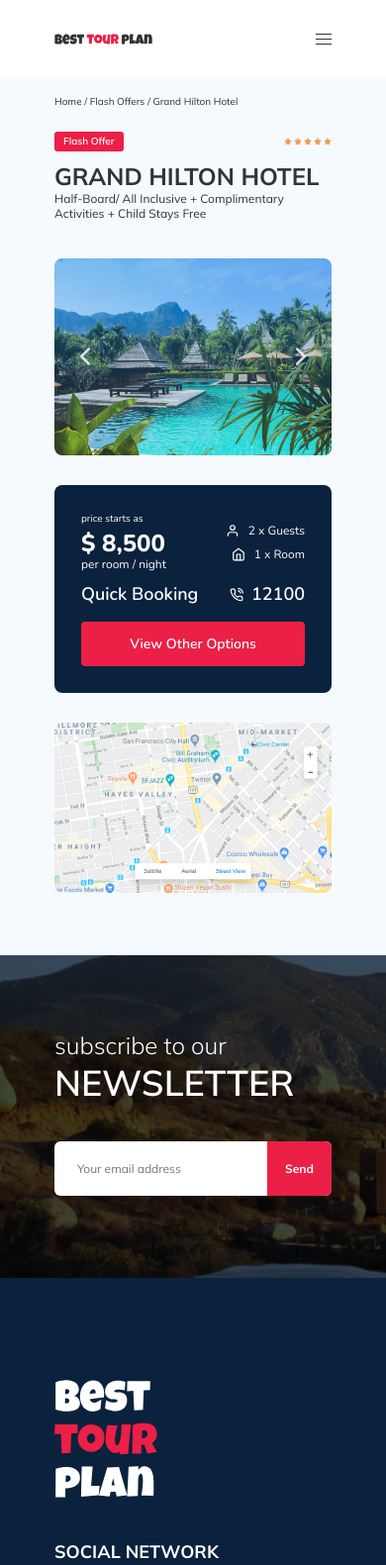
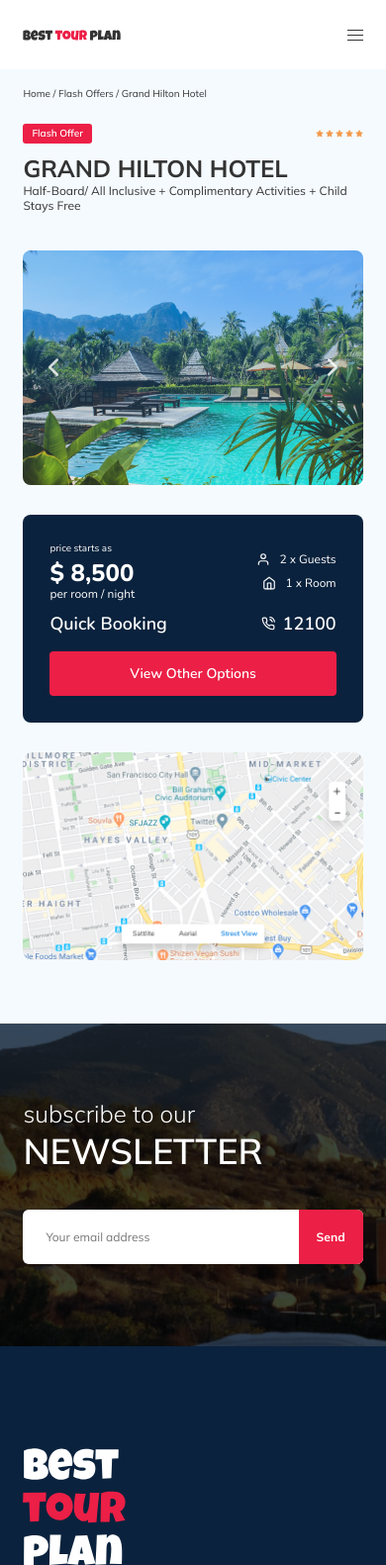
Before and after one commit to hwnd1982/tour-plan, a PHP site: page / in a window 390 px wide. Shown: the top 1581 px of the page at 99% size. Run offline with PHP 8.4, Linux system fonts and the light colour scheme.

Commit message:
fix: corrections made

```diff
--- a/css/style.css
+++ b/css/style.css
@@ -1110,12 +1110,17 @@
   }
 }
 
-@media (max-width: 768px) {
+@media (max-width: 767px) {
   .container, .mailing__container {
-    max-width: 576px;
+    max-width: 596px;
+    width: 88%;
   }
   .navbar__search, .navbar-menu, .navbar__user {
     display: none;
+  }
+  .navbar-top__container {
+    padding-top: 28px;
+    padding-bottom: 28px;
   }
   .navbar .menu-button {
     display: -webkit-box;
@@ -1256,17 +1261,9 @@
 }
 
 @media (max-width: 576px) {
-  .container, .mailing__container {
-    max-width: 460px;
-  }
   .logo {
+    line-height: 14px;
     width: 99px;
   }
 }
-
-@media (max-width: 480px) {
-  .container, .mailing__container {
-    max-width: 280px;
-  }
-}
 /*# sourceMappingURL=style.css.map */
```
Also changed, not shown: sass/_media.sass (+10 -4 lines), 1 other file.
